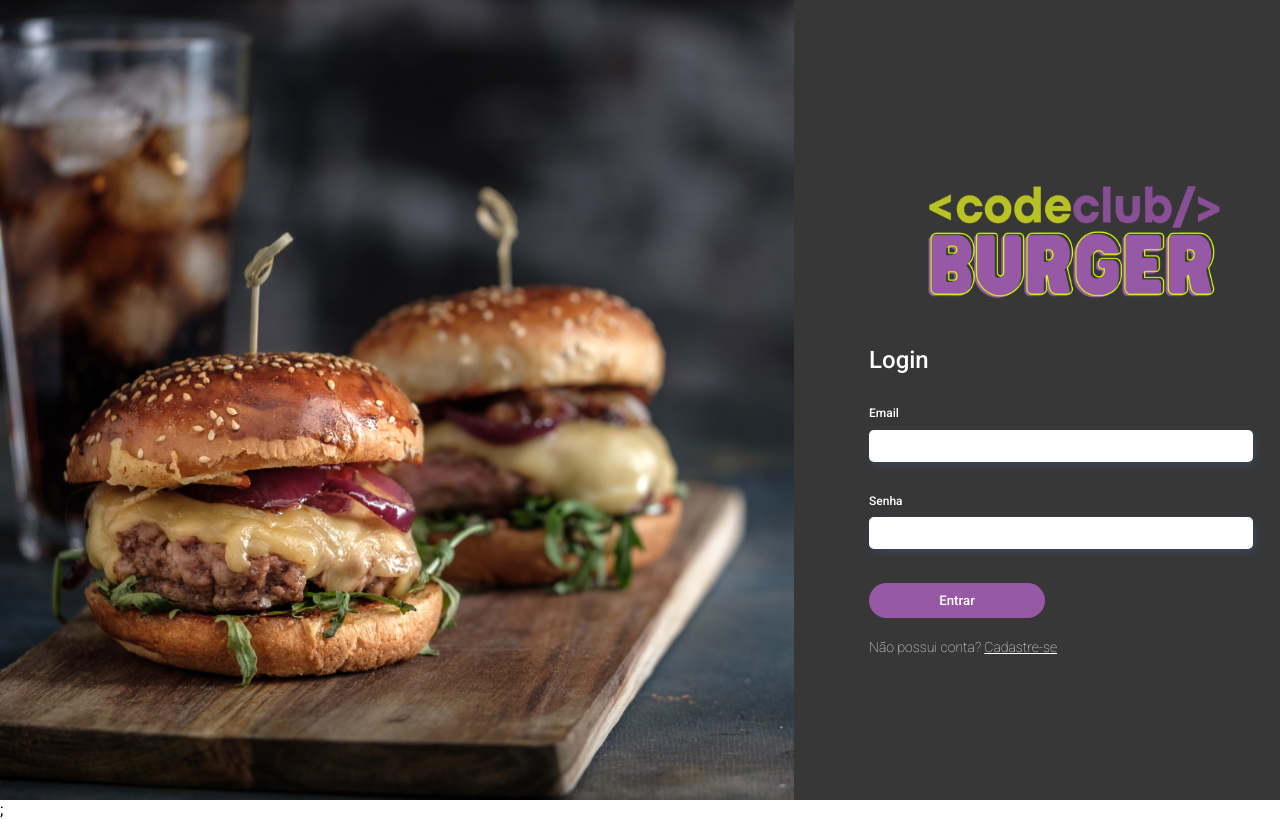
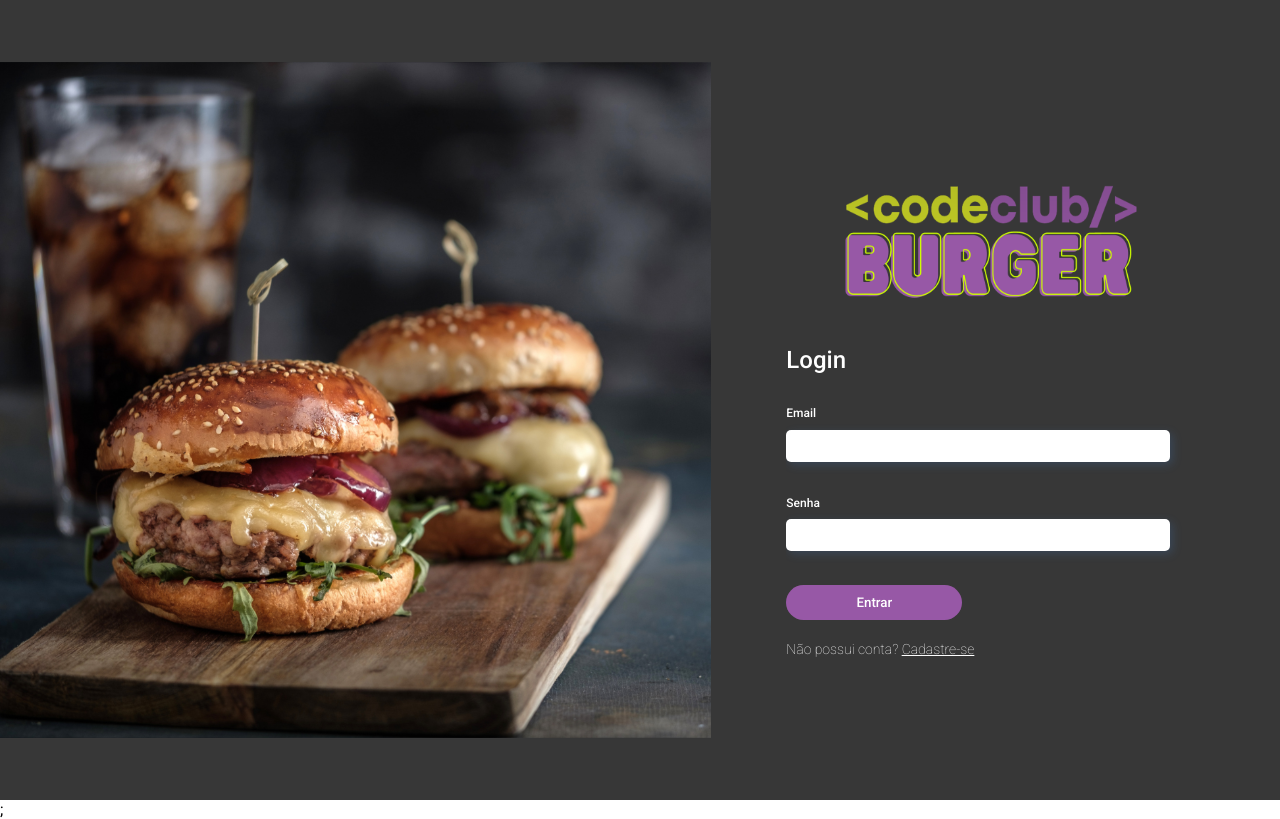
Before and after one commit to yasmimferreir/Devclub-FrontEnd-CodeBurguer, a React (Create React App) app: page /login in a window 1280 px wide. Built offline with nearby package versions, Linux system fonts and the light colour scheme.

Commit message:
atualização/styles/Login/Register

```diff
--- a/src/Containers/Login/style.js
+++ b/src/Containers/Login/style.js
@@ -6,17 +6,18 @@ export const Container = styled.div`
   justify-content: center;
   height: 100vh;
   width: 100vw;
-  overflow: hidden;
+  background-color: #373737;
 `;
 
 export const LoginImage = styled.img`
   height: 100%;
+  width: 150%;
 `;
 
 export const ContainerItems = styled.div`
   background-color: #373737;
   height: 100%;
-  width: 90%;
+  width: 100%;
   padding: 25px 75px;
 
   h1 {
--- a/src/Containers/Register/style.js
+++ b/src/Containers/Register/style.js
@@ -6,7 +6,6 @@ export const Container = styled.div`
   justify-content: center;
   height: 100vh;
   width: 100vw;
-  overflow: hidden;
 `;
 
 export const RegisterImage = styled.img`
--- a/src/styles/globalStyled.js
+++ b/src/styles/globalStyled.js
@@ -8,5 +8,6 @@ export default createGlobalStyle`
     box-sizing: border-box;
     font-family: 'Roboto', sans-serif;
     outline: none;
+    overflow: hidden;
  }
 `;
```
